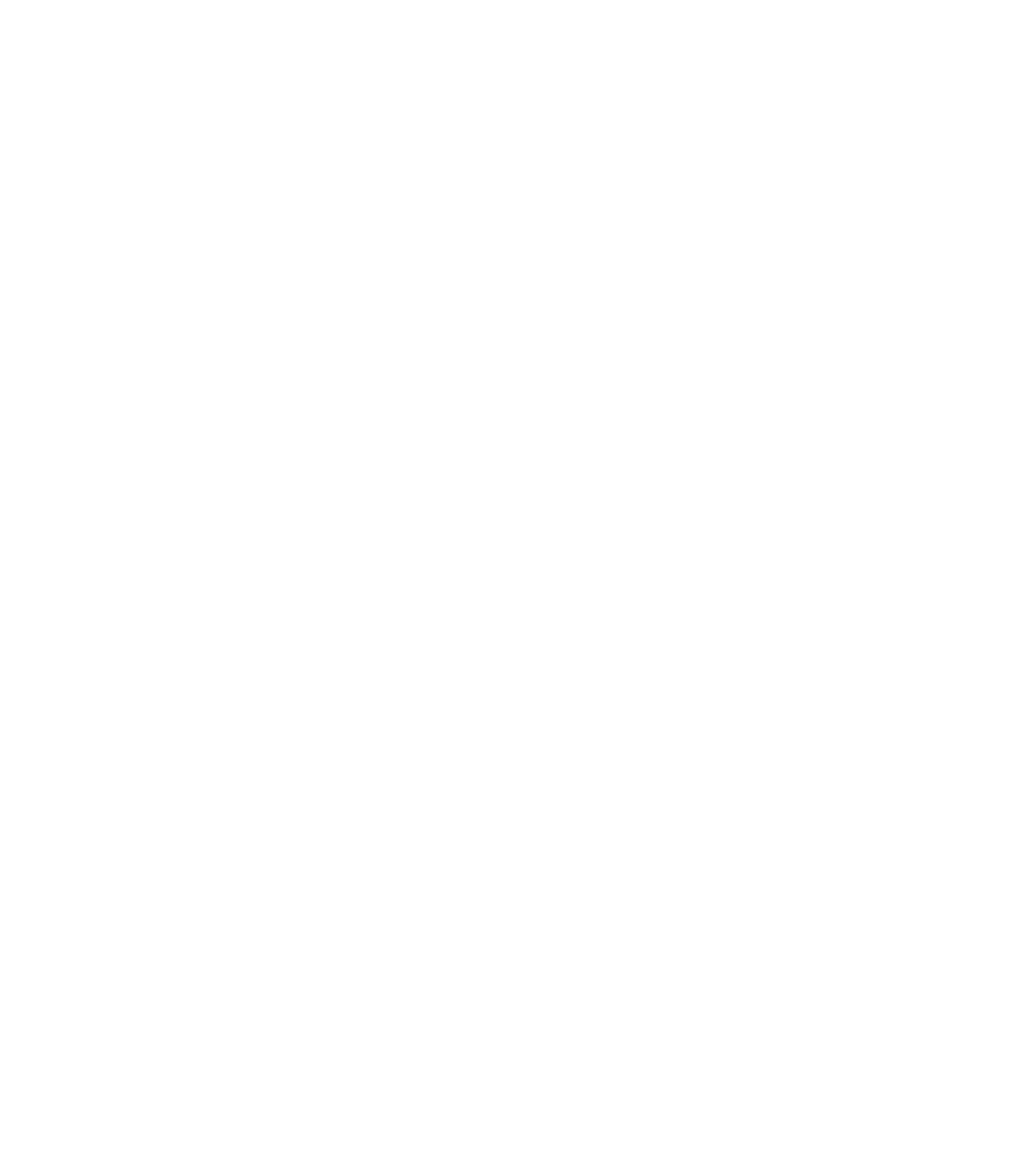
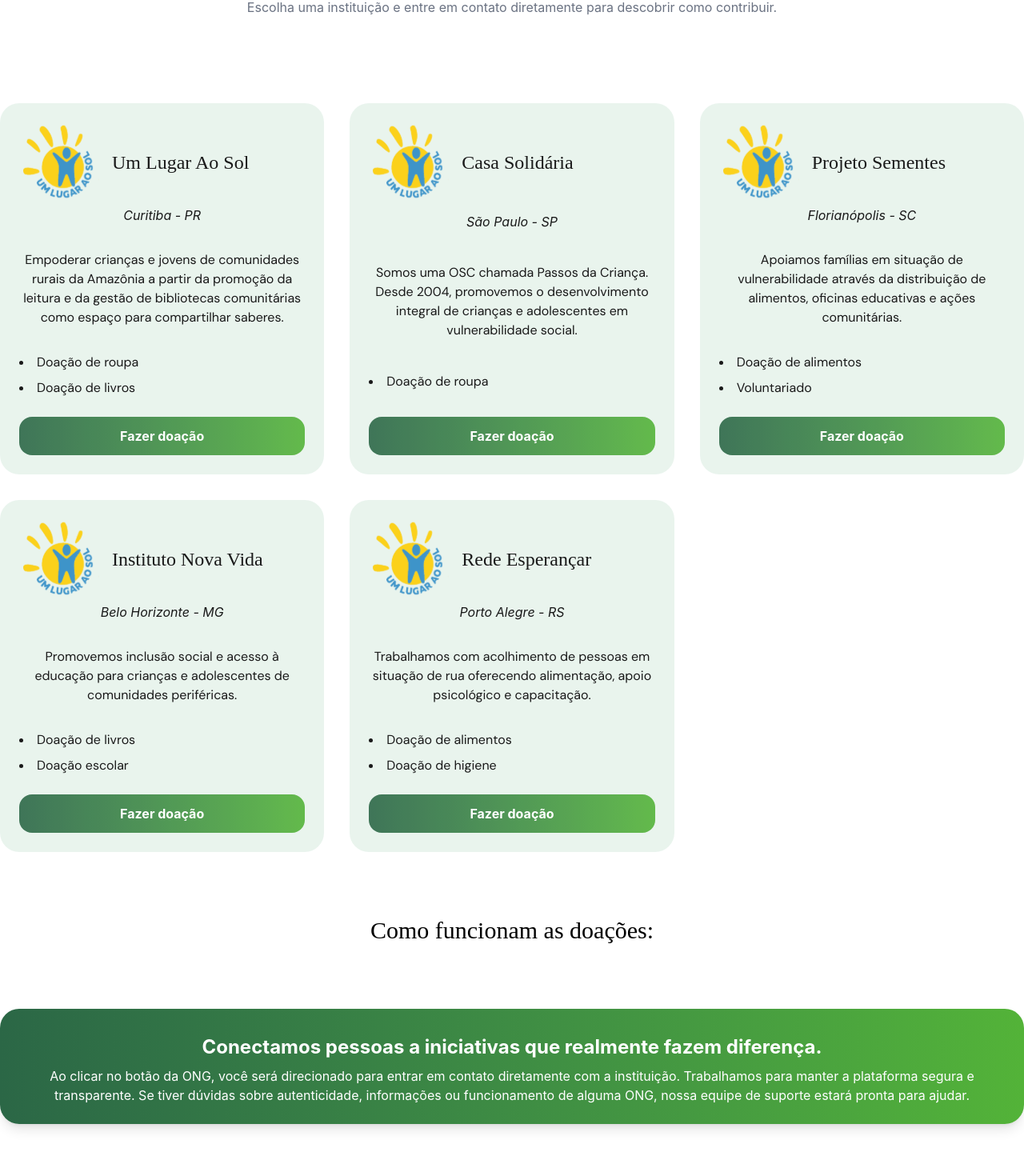
Before and after one commit to LostBoy3/Educadoa, a React (Vite) app: page /doar in a window 1280 px wide. Shown: the part 835-2305 px from the top of the page at 80% size. Before the commit the page ends 800 px from the top, so only its background shows below. Built offline with nearby package versions, Linux system fonts and the light colour scheme; a web font is replaced by a local one.

Commit message:
feat: add donate interface

```diff
--- /dev/null
+++ b/src/components/DonateCard.jsx
@@ -0,0 +1,52 @@
+function DonateCard({ ong }) {
+  return (
+    <div className="bg-[#E7F3EC] max-w-[450px] rounded-3xl p-6 flex flex-col justify-between opacity-90 transition-all duration-400 hover:scale-[1.02] hover:shadow-2xl hover:rotate-1 hover:opacity-100">
+      <div className="flex gap-4 items-center">
+        <img src={ong.logo} alt={ong.name} className="w-[100px]" />
+
+        <h3 className="font-potta text-2xl">{ong.name}</h3>
+      </div>
+      <p className="text-black mt-1 text-center italic">{ong.city}</p>
+
+      <p className="py-8 text-center font-dm">{ong.description}</p>
+
+      <ul className="flex flex-col gap-2 pb-6 list-disc list-inside font-dm">
+        {ong.category.map((item, index) => (
+          <li key={index}>{item}</li>
+        ))}
+      </ul>
+
+      <a
+        href={ong.contact}
+        target="_blank"
+        rel="noopener noreferrer"
+        className="
+          w-full
+          text-center
+          bg-gradient-to-r
+          from-bgreen
+          to-green
+          text-white
+          py-3
+          rounded-2xl
+          font-bold
+          transition-all
+          duration-150
+          hover:translate-y-0.5
+          hover:scale-[1.02]
+          block"
+      >
+        Fazer doação
+      </a>
+    </div>
+  );
+}
+
+export default DonateCard;
+
+// <img className="w-full object-cover" src={ong.logo} alt={ong.name}
+2; // <p className="text-gray-600 mt-4">{ong.description}</p>
+// <span className="text-green-600 font-semibold">{ong.category}</span>
+// <h className="text-2xl font-bold mt-2">{ong.name}</h2>
+//
+// <a href={ong.contact} target="_blank" className="inline-block mt-6 bg-green-600 hover:bg-green-700 transition text-white px-6 py-3 rounded-2xl">Entrar em contato </a>
--- /dev/null
+++ b/src/data/ongs.js
@@ -0,0 +1,63 @@
+import SolLogo from "../assets/Logos/LogoOng1.svg";
+
+export const ongs = [
+  {
+    id: 1,
+    name: "Um Lugar Ao Sol",
+    city: "Curitiba - PR",
+    description:
+      "Empoderar crianças e jovens de comunidades rurais da Amazônia a partir da promoção da leitura e da gestão de bibliotecas comunitárias como espaço para compartilhar saberes.",
+    category: ["Doação de roupa", "Doação de livros"],
+    logo: SolLogo,
+    contact: "https://umlugaraosol.ong.br/",
+    featured: true,
+  },
+
+  {
+    id: 2,
+    name: "Casa Solidária",
+    city: "São Paulo - SP",
+    description:
+      "Somos uma OSC chamada Passos da Criança. Desde 2004, promovemos o desenvolvimento integral de crianças e adolescentes em vulnerabilidade social.",
+    category: ["Doação de roupa"],
+    logo: SolLogo,
+    contact: "https://instagram.com",
+    featured: true,
+  },
+
+  {
+    id: 3,
+    name: "Projeto Sementes",
+    city: "Florianópolis - SC",
+    description:
+      "Apoiamos famílias em situação de vulnerabilidade através da distribuição de alimentos, oficinas educativas e ações comunitárias.",
+    category: ["Doação de alimentos", "Voluntariado"],
+    logo: SolLogo,
+    contact: "https://instagram.com",
+    featured: true,
+  },
+
+  {
+    id: 4,
+    name: "Instituto Nova Vida",
+    city: "Belo Horizonte - MG",
+    description:
+      "Promovemos inclusão social e acesso à educação para crianças e adolescentes de comunidades periféricas.",
+    category: ["Doação de livros", "Doação escolar"],
+    logo: SolLogo,
+    contact: "https://instagram.com",
+    featured: false,
+  },
+
+  {
+    id: 5,
+    name: "Rede Esperançar",
+    city: "Porto Alegre - RS",
+    description:
+      "Trabalhamos com acolhimento de pessoas em situação de rua oferecendo alimentação, apoio psicológico e capacitação.",
+    category: ["Doação de alimentos", "Doação de higiene"],
+    logo: SolLogo,
+    contact: "https://instagram.com",
+    featured: false,
+  },
+];
--- a/src/pages/Donate.jsx
+++ b/src/pages/Donate.jsx
@@ -1,9 +1,17 @@
 import Header from "../components/header";
+import DonateHero from "../pages/donate/DonateHero";
+import DonateList from "./donate/DonateList";
+import Footer from "../components/footer";
+import HowDonate from "./donate/HowDonate";
 
 function Donate() {
   return (
     <>
       <Header />
+      <DonateHero />
+      <DonateList />
+      <HowDonate />
+      <Footer />
     </>
   );
 }
--- /dev/null
+++ b/src/pages/donate/DonateHero.jsx
@@ -0,0 +1,19 @@
+import DonateImage from "../../assets/DonateImage.svg";
+
+function DonateHero() {
+  return (
+    <div className="relative h-[500px] md:h-[650px] flex justify-center overflow-hidden items-start">
+      <img
+        className="absolute w-full inset-0 w-full h-full object-cover"
+        src={DonateImage}
+        alt="Img"
+      />
+      <h1 className="relative z-10 text-3xl lg:text-5xl font-bold text-center max-w-4x1 px-6 pt-10 text-white font-dm  ">
+        Conectamos pessoas que querem ajudar com ONGs que <br />
+        realmente fazem diferença.
+      </h1>
+    </div>
+  );
+}
+
+export default DonateHero;
--- /dev/null
+++ b/src/pages/donate/DonateList.jsx
@@ -0,0 +1,25 @@
+import { ongs } from "../../data/ongs";
+import DonateCard from "../../components/DonateCard";
+
+function DonateList() {
+  return (
+    <section className="flex flex-wrap justify-center gap-15 fade-up">
+      <div className="mb-12">
+        <h2 className="text-4xl font-bold text-center">ONGs disponíveis</h2>
+
+        <p className="text-gray-500 text-center mt-4 max-w-2xl mx-auto">
+          Escolha uma instituição e entre em contato diretamente para descobrir
+          como contribuir.
+        </p>
+      </div>
+
+      <div className="grid grid-cols-1 md:grid-cols-2 lg:grid-cols-3 gap-8">
+        {ongs.map((ong) => (
+          <DonateCard key={ong.id} ong={ong} />
+        ))}
+      </div>
+    </section>
+  );
+}
+
+export default DonateList;
--- /dev/null
+++ b/src/pages/donate/HowDonate.jsx
@@ -0,0 +1,42 @@
+function HowDonate() {
+  return (
+    <div className="flex flex-col justify-center items-center w-full">
+      <h2 className="text-center p-15 font-potta text-3xl lg:p-20">
+        Como funcionam as doações:
+      </h2>
+
+      <section
+        className="
+        max-w-7xl
+        rounded-3xl
+        bg-gradient-to-r
+        from-bgreen
+        to-green
+        p-6
+        text-white
+        shadow-lg
+        text-center
+
+        transition-all duration-300 ease-out
+
+        hover:-translate-y-1
+        hover:scale-[1.01]
+        hover:shadow-2xl "
+      >
+        <h3 className="font-bold p-2 text-2xl">
+          Conectamos pessoas a iniciativas que realmente fazem diferença.
+        </h3>
+
+        <h3 className=" text-1xl">
+          Ao clicar no botão da ONG, você será direcionado para entrar em
+          contato diretamente com a instituição. Trabalhamos para manter a
+          plataforma segura e transparente. Se tiver dúvidas sobre
+          autenticidade, informações ou funcionamento de alguma ONG, nossa
+          equipe de suporte estará pronta para ajudar.
+        </h3>
+      </section>
+    </div>
+  );
+}
+
+export default HowDonate;
--- a/src/pages/home/InfoCard.jsx
+++ b/src/pages/home/InfoCard.jsx
@@ -4,7 +4,6 @@
   return (
     <section className="w-full py-10 px-4 lg:py-18">
       <div className="mx-auto grid max-w-7xl gap-6 md:grid-cols-3 justify-items-center lg:max-w-full fade-up">
-        {/* Card 1 */}
         <div
           className="
         order-1
@@ -39,7 +38,6 @@
           </p>
         </div>
 
-        {/* Card 2 */}
         <div
           className="order-3
         md:order-2
@@ -77,7 +75,6 @@
           </Link>
         </div>
 
-        {/* Card 3 */}
         <div
           className="order-2
         md:order-3
--- a/src/pages/home/OngCards.jsx
+++ b/src/pages/home/OngCards.jsx
@@ -1,6 +1,6 @@
 import { Link } from "react-router-dom";
 
-import LogoOng from "../../assets/LogoOng1.svg";
+import LogoOng from "../../assets/Logos/LogoOng1.svg";
 
 function OngCards() {
   return (
```
Also changed, not shown: src/assets/DonateImage.svg (added), src/assets/Logos/LogoOng1.svg (renamed from src/assets/LogoOng1.svg).
